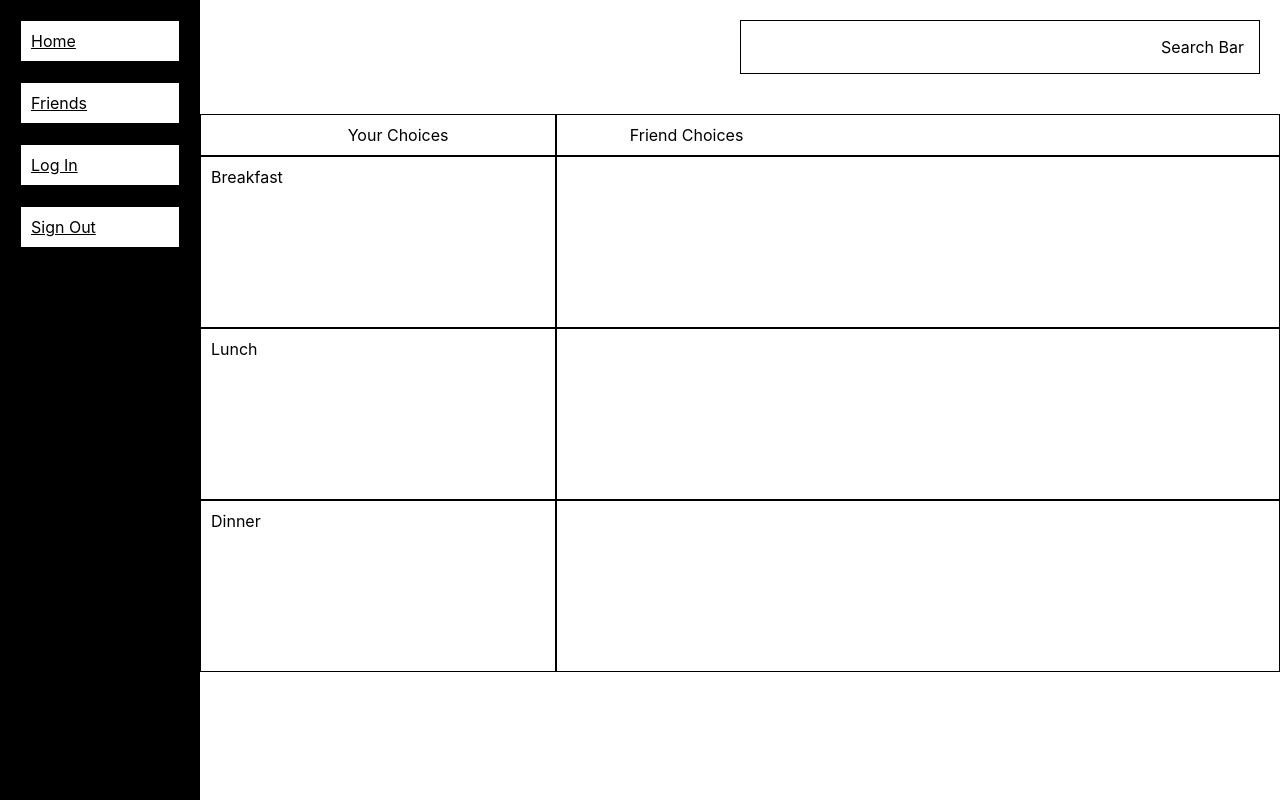
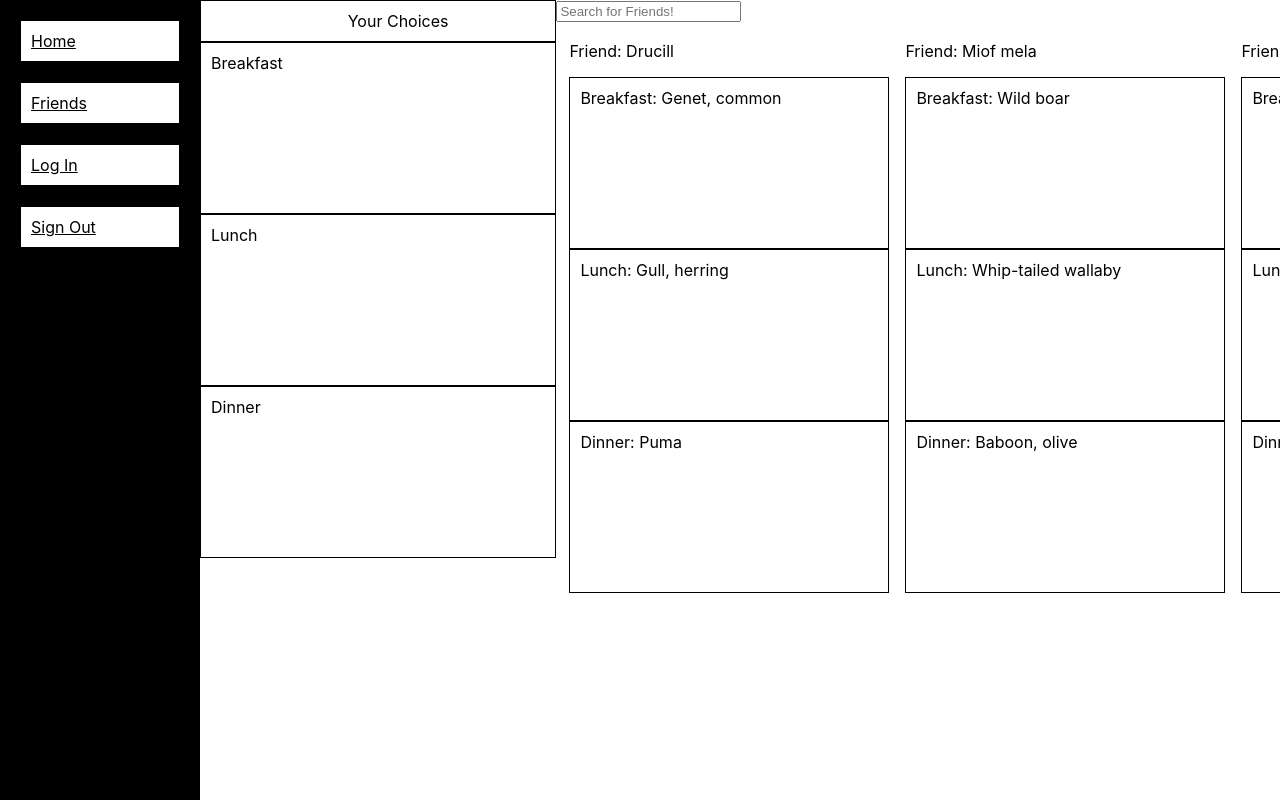
Before and after one commit to MitchellParker/Dinr, a React (Create React App) app: page /friends in a window 1280 px wide. Built offline with nearby package versions, Linux system fonts and the light colour scheme.

Commit message:
search bar implementation with mock data

```diff
--- a/src/pages/friends.css
+++ b/src/pages/friends.css
@@ -1,13 +1,7 @@
 .friends {
     margin-left: 200px;
 }
-.friends_searchBar {
-    text-align: right;
-    padding-right: 15px;
-    margin: 20px 20px 40px 50%;
-    border-style: solid;
-    border-width: 1px;
-}
+
 .friends_yourChoices {
     width: 33%;
     float: left;
@@ -19,6 +13,48 @@
     border-style: solid;
     border-width: 1px;
 }
+
+.friends_mealPeriod {
+    text-align: left;
+    border-style: solid;
+    border-width: 1px;
+    height: 150px;
+    padding: 10px;
+    margin: 0px;
+}
+
+.friendschoice{
+    display: flex;
+    overflow-x: scroll;
+    flex-direction: row;
+    -webkit-overflow-scrolling: touch;
+  }
+
+  .indfriend{
+    text-align: left;
+    margin: 3px;
+    flex-shrink: 0;
+    width: 20rem;
+    padding-left: 10px;
+    float: left
+  }
+
+  .box {
+    border-style: solid;
+      border-width: 1px;
+      height: 150px;
+      padding: 10px;
+      margin: 0px;
+  }
+/*
+  .friends_searchBar {
+    text-align: right;
+    padding-right: 15px;
+    margin: 20px 20px 40px 50%;
+    border-style: solid;
+    border-width: 1px;
+}
+
 .friends_mealPeriod {
     text-align: left;
     border-style: solid;
@@ -28,11 +64,14 @@
     margin: 0px;
 }
 .friends_friendChoices {
-    width: 67%;
+    width: 100px;
+
     float: left;
-    overflow-x: scroll;
+
     overflow-y: hidden;
+
     white-space: nowrap;
+
 }
 .friends_friendChoicesLabel {
     text-align: left;
@@ -41,3 +80,4 @@
     border-style: solid;
     border-width: 1px;
 }
+*/
--- a/src/pages/friends.js
+++ b/src/pages/friends.js
@@ -1,28 +1,40 @@
-import React from 'react';
+import React, { Component } from 'react';
 import './friends.css';
+import Data from "../tempmockdata/mock-data.json"
+import {useState} from "react";
+
 
 const Friends = () =>{
+    const [query, setQuery] = useState("")
   return (
-    <body className='friends'>
-        <div>
-            <div className='friends_searchBar'>
-                <p>Search Bar</p>
-            </div>
-            <div className='friends_yourChoices'>
+        <div className = "friends">
+        <input placeholder="Search for Friends!" onChange={event => setQuery(event.target.value)} />
+        <div className='friends_yourChoices'>
                 <div className='friends_yourChoicesLabel'>Your Choices</div>
                 <div className='friends_mealPeriod'>Breakfast</div>
                 <div className='friends_mealPeriod'>Lunch</div>
                 <div className='friends_mealPeriod'>Dinner</div>
             </div>
-            <div className='friends_friendChoices'>
-                <div className='friends_friendChoicesLabel'>Friend Choices</div>
-                <div className='friends_mealPeriod'></div>
-                <div className='friends_mealPeriod'></div>
-                <div className='friends_mealPeriod'></div>
+        <div className = "friendschoice">
+        {
+        Data.filter((post) => {
+          if (query === '') {
+            return post
+          } else if (post.friend.toLowerCase().includes(query.toLowerCase())) {
+            return post
+          }
+        }).map((post, index) => {
+          return (
+            <div className = "indfriend" key={index}>
+              <p>Friend: {post.friend}</p>
+                <p className = "box">Breakfast: {post.breakfast}</p>
+                <p className = "box">Lunch: {post.lunch}</p>
+                <p className = "box">Dinner: {post.dinner}</p>
             </div>
+        );
+      })}
+      </div>
         </div>
-    </body>
-
   );
 }
 
--- /dev/null
+++ b/src/tempmockdata/mock-data.json
@@ -0,0 +1,61 @@
+[{
+    "id": 1,
+    "friend": "Drucill",
+    "breakfast": "Genet, common",
+    "lunch": "Gull, herring",
+    "dinner": "Puma"
+  }, {
+    "id": 2,
+    "friend": "Miof mela",
+    "breakfast": "Wild boar",
+    "lunch": "Whip-tailed wallaby",
+    "dinner": "Baboon, olive"
+  }, {
+    "id": 3,
+    "friend": "Johannes",
+    "breakfast": "Spurfowl, yellow-necked",
+    "lunch": "Fork-tailed drongo",
+    "dinner": "Bat, madagascar fruit"
+  }, {
+    "id": 4,
+    "friend": "Noland",
+    "breakfast": "Fork-tailed drongo",
+    "lunch": "Toucan, red-billed",
+    "dinner": "Fox, bat-eared"
+  }, {
+    "id": 5,
+    "friend": "Jeni",
+    "breakfast": "Dassie",
+    "lunch": "Tyrant flycatcher",
+    "dinner": "Tyrant flycatcher"
+  }, {
+    "id": 6,
+    "friend": "Rayna",
+    "breakfast": "Pelican, australian",
+    "lunch": "Bleu, blue-breasted cordon",
+    "dinner": "Mocking cliffchat"
+  }, {
+    "id": 7,
+    "friend": "Georg",
+    "breakfast": "White-necked stork",
+    "lunch": "Raccoon dog",
+    "dinner": "Trumpeter, green-winged"
+  }, {
+    "id": 8,
+    "friend": "Ephrayim",
+    "breakfast": "Booby, blue-footed",
+    "lunch": "Nuthatch, red-breasted",
+    "dinner": "Black-crowned crane"
+  }, {
+    "id": 9,
+    "friend": "Cynde",
+    "breakfast": "White-eye, pale",
+    "lunch": "Rhesus monkey",
+    "dinner": "Blacksmith plover"
+  }, {
+    "id": 10,
+    "friend": "Jerrie",
+    "breakfast": "Duiker, gray",
+    "lunch": "Pelican, great white",
+    "dinner": "Goose, canada"
+  }]
```
